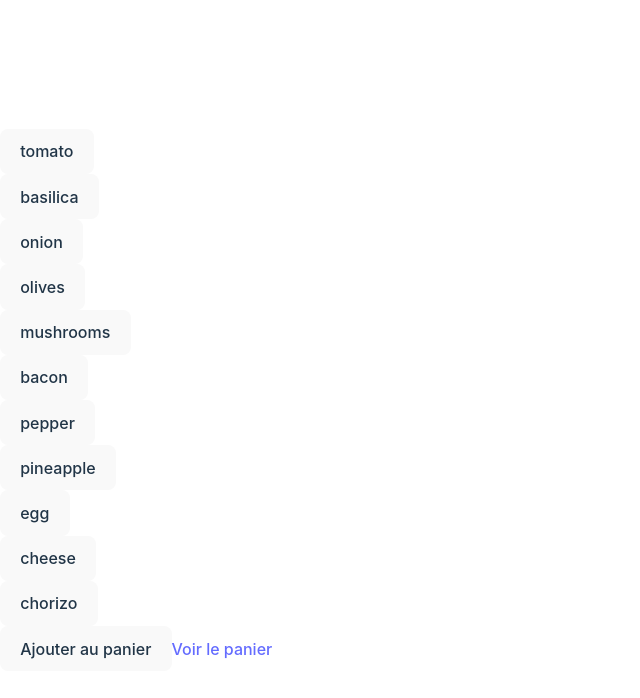
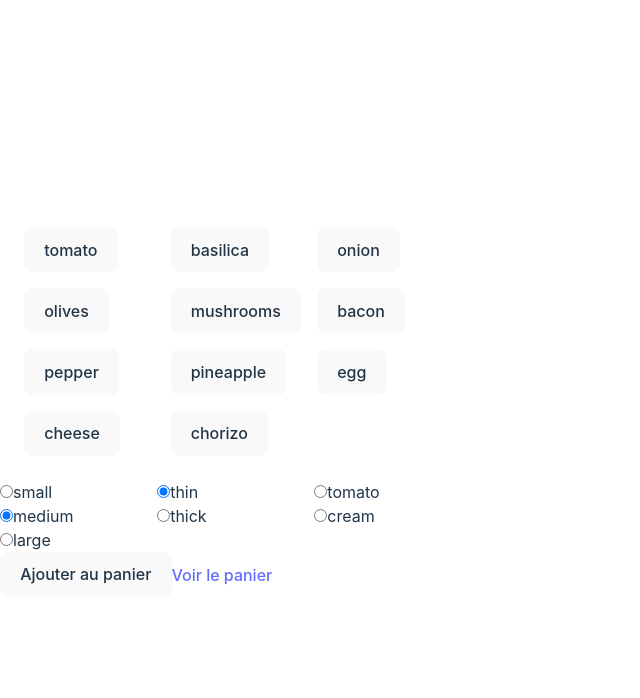
Before and after one commit to LedruRomane/pizza, a React (Vite) app: page / in a window 1280 px wide. Shown: the top 698 px of the page, without its empty margins (0-640 px from the left). Built offline with nearby package versions, Linux system fonts and the light colour scheme; what i18n-js would draw is missing.

Commit message:
radio buttons

```diff
--- a/src/assets/style/topping.css
+++ /dev/null
@@ -1,4 +0,0 @@
-.topping--selected {
-    border: 1px solid white;
-    background-color: #646cff;
-}
--- /dev/null
+++ b/src/components/RadioSelection.tsx
@@ -0,0 +1,30 @@
+import React from 'react';
+import { Base, Dough, Size } from '../models/type/type';
+interface RadioSelectionProps {
+  name: string
+  value: string
+  item: Dough | Size | Base | null
+  setItem: (item: never) => void //todo: mieux ?
+}
+export default function RadioSelection({
+  name,
+  value,
+  item,
+  setItem
+}: RadioSelectionProps){
+  const onOptionChange = (e : React.ChangeEvent<HTMLInputElement> ) => {
+    setItem(e.target.value as never); //todo: mieux ?
+  }
+  return <>
+    <div id={name}>
+      <input
+        type={'radio'}
+        id={value}
+        name={name}
+        value={value}
+        checked={item === value}
+        onChange={onOptionChange}/>
+      <label htmlFor={value}>{value}</label>
+    </div>
+  </>
+}
--- a/src/components/ToppingRow.tsx
+++ b/src/components/ToppingRow.tsx
@@ -14,8 +14,8 @@ export default function ToppingRow({
   toggleTopping,
 }: ToppingRowProps) {
   return <>
-    <button className={clsx({
-      'topping--selected': isSelected,
+    <button className={clsx('m-2', {
+      'bg-blue-400 border-white': isSelected,
     })} onClick={() => toggleTopping(topping)}>{topping}</button>
   </>
 }
--- a/src/index.css
+++ b/src/index.css
@@ -1,4 +1,3 @@
-@import "assets/style/topping.css";
 @tailwind base;
 @tailwind components;
 @tailwind utilities;
--- a/src/models/type/type.ts
+++ b/src/models/type/type.ts
@@ -2,7 +2,7 @@ export interface Pizza {
   id: number,
   dough: Dough,
   size: Size,
-  base: Base,
+  base: Base | null,
   toppings: Topping[],
 }
 
--- a/src/pages/ConfigurePage.tsx
+++ b/src/pages/ConfigurePage.tsx
@@ -5,6 +5,7 @@ import { useCartContext } from '../context/useCartContext';
 import { Base, Dough, Size, Topping } from '../models/type/type';
 import { idGenerator } from '../utils/Id';
 import ToppingRow from '../components/ToppingRow';
+import RadioSelection from '../components/RadioSelection';
 
 
 ConfigurePage.path = '/'
@@ -12,9 +13,9 @@ export default function ConfigurePage() {
   const { addPizza } = useCartContext();
   const navigate = useNavigate();
   const [toppings, setToppings] = useState<Topping[]>([]);
-  const [dough, setDough] = useState<Dough>(Dough.THIN); //todo
-  const [size, setSize] = useState<Size>(Size.MEDIUM); //todo
-  const [base, setBase] = useState<Base | null>(null); //todo
+  const [dough, setDough] = useState<Dough>(Dough.THIN);
+  const [size, setSize] = useState<Size>(Size.MEDIUM);
+  const [base, setBase] = useState<Base | null>(null);
 
   function addTopping(topping: Topping): void {
     setToppings([...toppings, topping]);
@@ -34,17 +35,17 @@ export default function ConfigurePage() {
 
     addPizza({
       id: idGenerator(),
-      dough: Dough.THICK,
-      size: Size.LARGE,
-      base: Base.CREAM,
+      dough: dough,
+      size: size,
+      base: base,
       toppings: toppings
     });
     navigate(CartPage.path);
   }
 
   return <div>
-    <div id="topping">
-      <ul>
+    <div id="topping" className={"m-4"}>
+      <ul className={"grid grid-cols-3"}>
         {Object.values(Topping).map(topping => <li key={topping}>
           <ToppingRow
             isSelected={toppings.includes(topping)}
@@ -54,9 +55,36 @@ export default function ConfigurePage() {
         </li>)}
       </ul>
     </div>
-    <div id="size"></div>
-    <div id="dough"></div>
-    <div id="base"></div>
+    <div id="radioChoices" className={'grid grid-cols-3'}>
+      <div id="size">
+        {Object.values(Size).map(s =>
+            <RadioSelection
+              name={"size"}
+              value={s}
+              item={size}
+              setItem={setSize}
+            />)}
+      </div>
+      <div id="dough">
+        {Object.values(Dough).map(d =>
+          <RadioSelection
+            name={"dough"}
+            value={d}
+            item={dough}
+            setItem={setDough}
+          />)}
+      </div>
+      <div id="base">
+        {Object.values(Base).map(b =>
+            <RadioSelection
+              name={"base"}
+              value={b}
+              item={base}
+              setItem={setBase}
+            />)}
+      </div>
+    </div>
+
     <button onClick={addToCart}>Ajouter au panier</button>
     <Link to={CartPage.path}>Voir le panier</Link>
   </div>
--- a/src/utils/colors.ts
+++ /dev/null
@@ -1,22 +0,0 @@
-export const blue = {
-  100: '#DAECFF',
-  200: '#99CCF3',
-  400: '#3399FF',
-  300: '#66B2FF',
-  500: '#007FFF',
-  600: '#0072E5',
-  900: '#003A75',
-};
-
-export const grey = {
-  50: '#f6f8fa',
-  100: '#eaeef2',
-  200: '#d0d7de',
-  300: '#afb8c1',
-  400: '#8c959f',
-  500: '#6e7781',
-  600: '#57606a',
-  700: '#424a53',
-  800: '#32383f',
-  900: '#24292f',
-};
```
